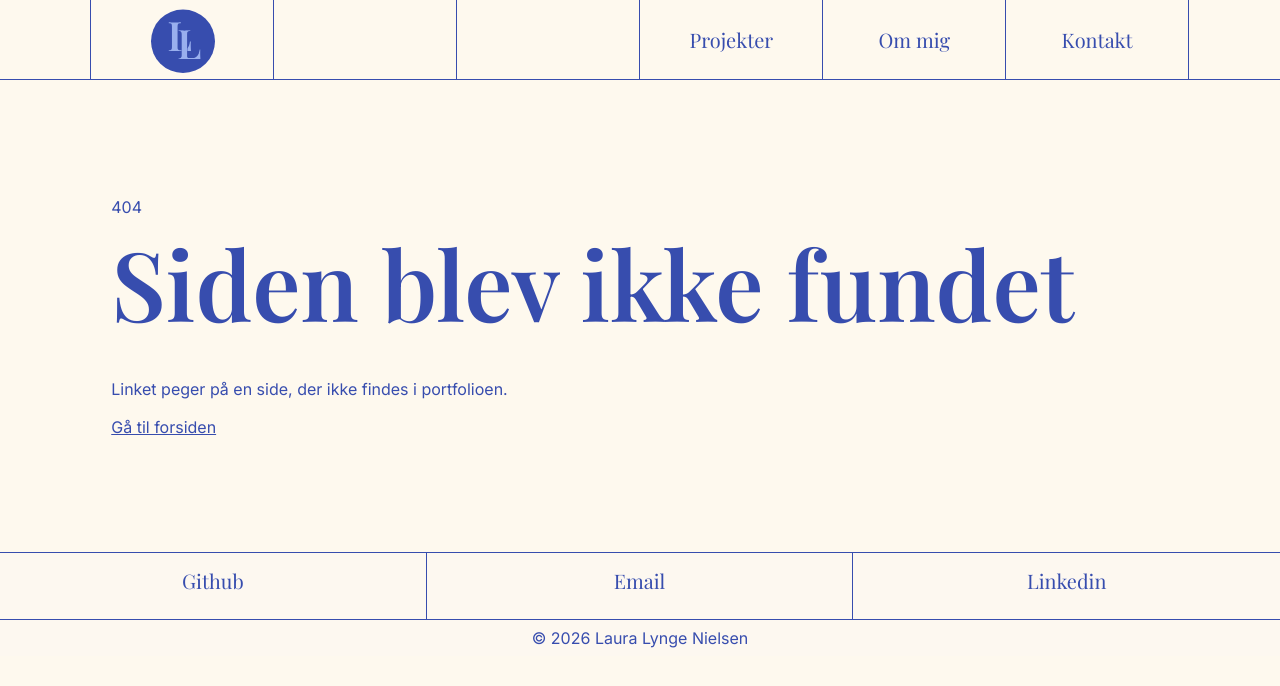
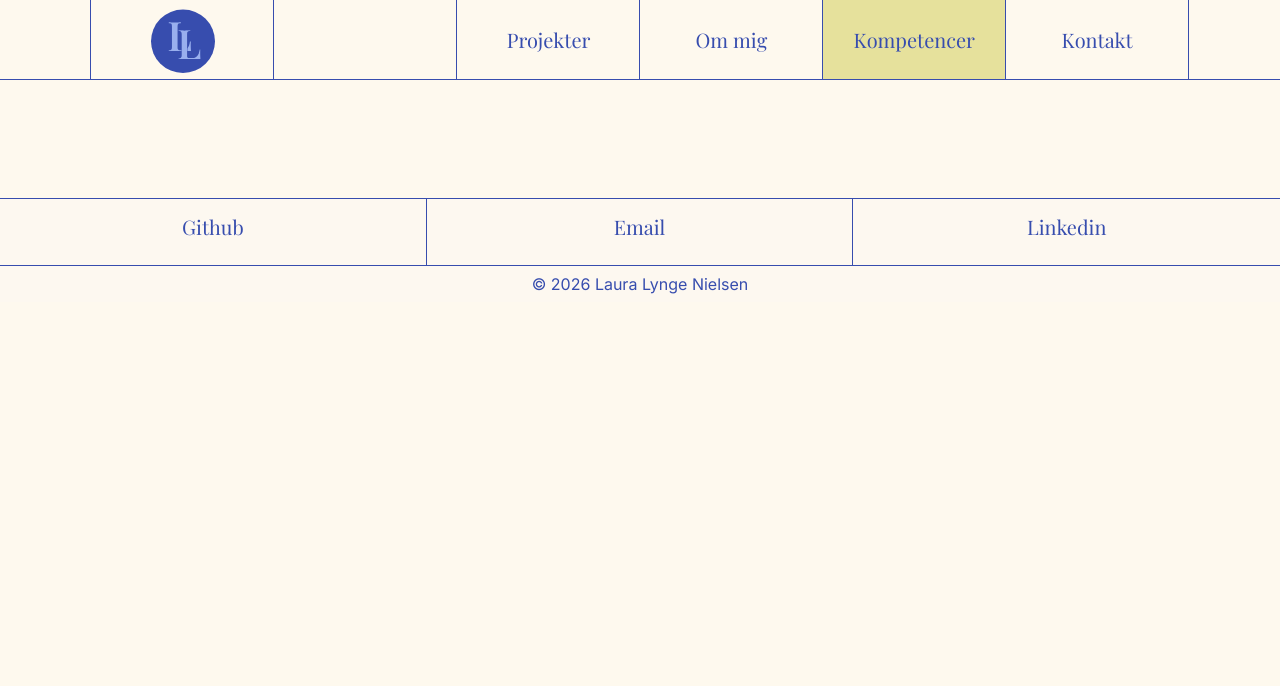
Before and after one commit to lauralynge/lauralynge.github.io, a React (Vite) app: page /kompetencer in a window 1280 px wide. Before the commit this address had no page. Shown: the top 686 px of the page. Built offline with nearby package versions, Linux system fonts and the light colour scheme; a web font is replaced by a local one.

Commit message:
Add Kompetencer page route and navbar link

```diff
--- a/src/App.jsx
+++ b/src/App.jsx
@@ -6,6 +6,7 @@ import HomePage from "./pages/HomePage";
 import ProjectsPage from "./pages/ProjectsPage";
 import ProjectPage from "./pages/ProjectPage";
 import AboutPage from "./pages/AboutPage";
+import SkillsPage from "./pages/SkillsPage";
 import ContactPage from "./pages/ContactPage";
 import NotFoundPage from "./pages/NotFoundPage";
 
@@ -51,6 +52,15 @@ function App() {
       />
 
       <Route
+        path="/kompetencer"
+        element={
+          <DefaultLayout>
+            <SkillsPage />
+          </DefaultLayout>
+        }
+      />
+
+      <Route
         path="/contact"
         element={
           <DefaultLayout>
--- a/src/components/Navbar.jsx
+++ b/src/components/Navbar.jsx
@@ -1,6 +1,6 @@
 import { useEffect, useState } from "react";
 import { createPortal } from "react-dom";
-import { Link, NavLink, useLocation, useNavigate } from "react-router-dom";
+import { Link, NavLink, useLocation } from "react-router-dom";
 import NavbarGridLines from "./NavbarGridLines";
 import useMediaQuery from "../hooks/useMediaQuery";
 import useHideOnScroll from "../hooks/useHideOnScroll";
@@ -10,7 +10,7 @@ import "./Navbar.css";
 const MOBILE_LINKS = [
   { label: "Projekter", to: "/projects", box: "orange", boxSide: "right" },
   { label: "Om mig", to: "/about", box: "green", boxSide: "left" },
-  { label: "Kompetencer", to: "/#kompetencer", box: "grey", boxSide: "right" },
+  { label: "Kompetencer", to: "/kompetencer", box: "grey", boxSide: "right" },
   { label: "Kontakt", to: "/contact", box: "burgundy", boxSide: "left" },
 ];
 
@@ -29,26 +29,6 @@ const SOCIALS = [
 ];
 
 function MobileMenu({ onClose }) {
-  const { pathname } = useLocation();
-  const navigate = useNavigate();
-
-  // "Kompetencer" er en sektion på forsiden – scroll ned til den
-  const goToSkills = (e) => {
-    e.preventDefault();
-    onClose();
-    const scroll = () =>
-      document
-        .getElementById("kompetencer")
-        ?.scrollIntoView({ behavior: "smooth" });
-
-    if (pathname === "/") {
-      scroll();
-    } else {
-      navigate("/");
-      setTimeout(scroll, 100); // vent til forsiden er renderet
-    }
-  };
-
   return (
     <div
       className="mobile-menu"
@@ -81,7 +61,7 @@ function MobileMenu({ onClose }) {
             <NavLink
               to={link.to}
               className="mobile-menu-link"
-              onClick={link.to === "/#kompetencer" ? goToSkills : onClose}
+              onClick={onClose}
             >
               <span>{link.label}</span>
               <img src="/menu-pil.svg" alt="" width="20" height="20" />
@@ -195,11 +175,14 @@ export default function Navbar({
       </NavLink>
 
       <nav className="site-nav" aria-label="Primær navigation">
-        <NavLink to="/projects" className="nav-link" style={{ gridColumn: 5 }}>
+        <NavLink to="/projects" className="nav-link" style={{ gridColumn: 4 }}>
           <h3>Projekter</h3>
         </NavLink>
-        <NavLink to="/about" className="nav-link" style={{ gridColumn: 6 }}>
+        <NavLink to="/about" className="nav-link" style={{ gridColumn: 5 }}>
           <h3>Om mig</h3>
+        </NavLink>
+        <NavLink to="/kompetencer" className="nav-link" style={{ gridColumn: 6 }}>
+          <h3>Kompetencer</h3>
         </NavLink>
         <NavLink to="/contact" className="nav-link" style={{ gridColumn: 7 }}>
           <h3>Kontakt</h3>
--- /dev/null
+++ b/src/pages/SkillsPage.css
@@ -0,0 +1,7 @@
+/* Kompetencer: sektionerne under hinanden med samme sidemargin som resten af siden */
+.skills-page {
+  display: flex;
+  flex-direction: column;
+  gap: clamp(64px, calc(6.1vw + 40.2px), 128px); /* 64 → 128px */
+  padding: 0 var(--page-gutter) clamp(64px, calc(6.1vw + 40.2px), 128px);
+}
--- /dev/null
+++ b/src/pages/SkillsPage.jsx
@@ -0,0 +1,8 @@
+import "./SkillsPage.css";
+
+// "Kompetencer – minimal – desktop" i Figma
+function SkillsPage() {
+  return <div className="skills-page"></div>;
+}
+
+export default SkillsPage;
```
